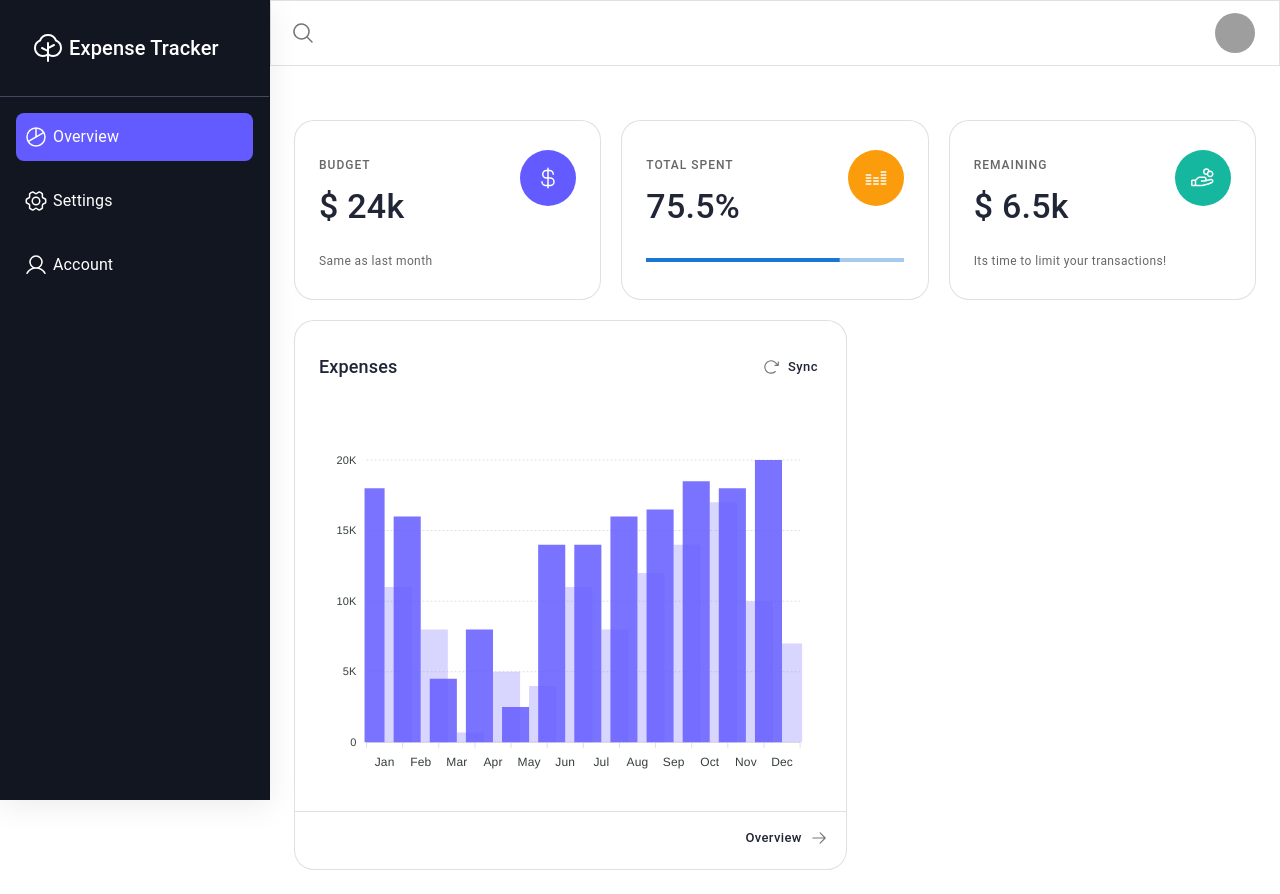
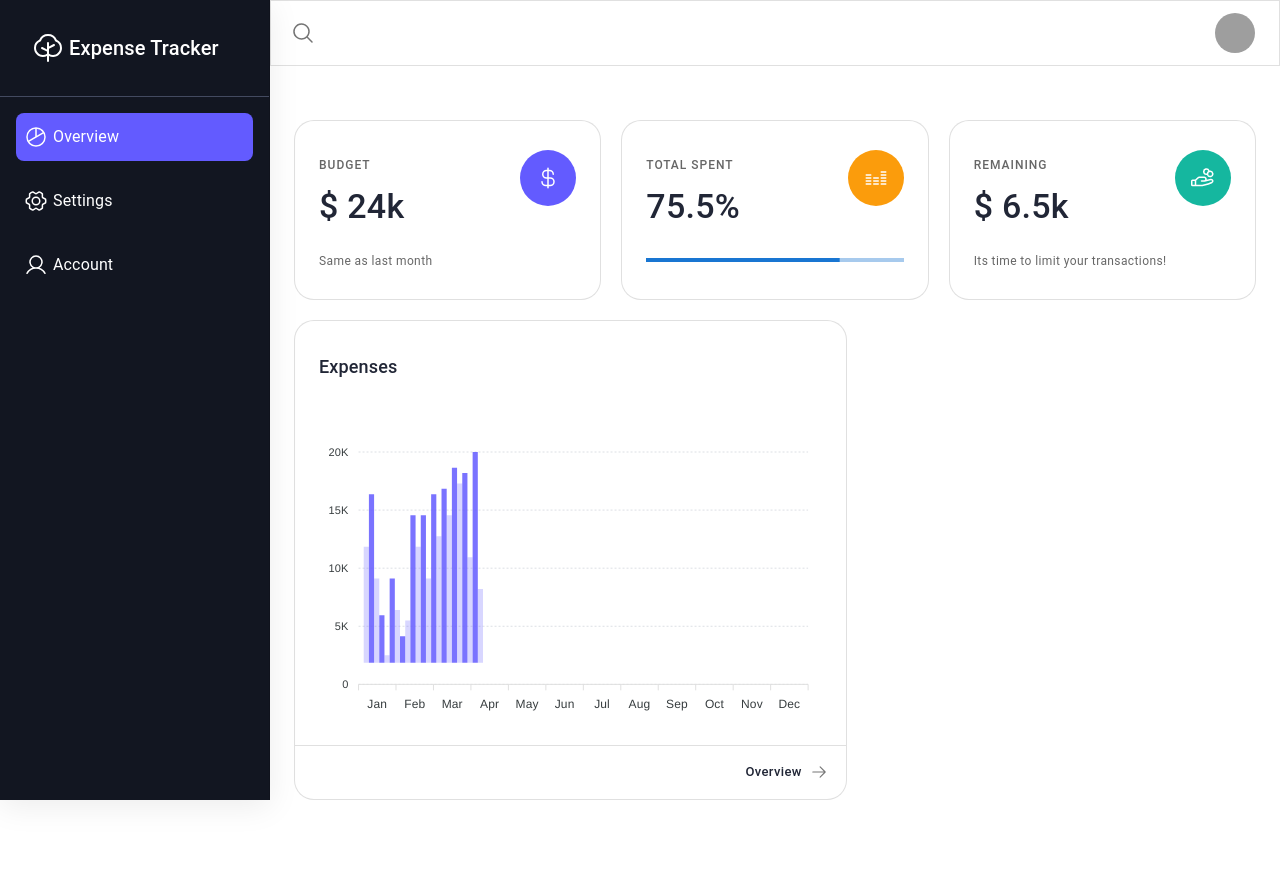
Before and after one commit to aniketl-ncompass/my-expense-tracker, a React (Vite) app: page /dashboard in a window 1280 px wide. After the commit the page ends 824 px from the top, so only its background shows below. Built offline with nearby package versions, Linux system fonts and the light colour scheme; grey boxes are pictures that could not be loaded.

Commit message:
Made few changes to chart

```diff
--- a/package.json
+++ b/package.json
@@ -18,6 +18,7 @@
     "react": "^18.2.0",
     "react-apexcharts": "^1.4.1",
     "react-dom": "^18.2.0",
+    "react-responsive": "^10.0.0",
     "react-router-dom": "^6.23.1"
   },
   "devDependencies": {
--- a/src/components/ExpenseChart/ExpenseChart.tsx
+++ b/src/components/ExpenseChart/ExpenseChart.tsx
@@ -13,38 +13,14 @@ import CardStyles from "../Card/card.module.css";
 import DrawerStyles from "../Drawer/drawer.module.css";
 import ExpenseChartStyles from "./expenseChart.module.css";
 import { ArrowClockwise, ArrowRight } from "@phosphor-icons/react";
+import { useMediaQuery } from "react-responsive";
+import { useState } from "react";
 
-function ExpenseChart() {
-  return (
-    <Grid2 xs={12} lg={7}>
-      <Card
-        variant="outlined"
-        className={`${CardStyles["mui-card"]} ${ExpenseChartStyles["mui-expense-card"]}`}
-      >
-        <CardHeader
-          title={
-            <Typography variant="h6" fontWeight="medium" fontSize="1.125rem">
-              Expenses
-            </Typography>
-          }
-          action={
-            <Button
-              startIcon={
-                <ArrowClockwise className={DrawerStyles["action-active"]} />
-              }
-              size="small"
-              className={ExpenseChartStyles["mui-card-action-button"]}
-            >
-              Sync
-            </Button>
-          }
-          className={ExpenseChartStyles["mui-card-header"]}
-        />
-        <CardContent className={ExpenseChartStyles["mui-card-content"]}>
-          <Chart
-            options={{
+const ApexCharInit: Record<string, any> = {
   chart: {
-                id: "basic-bar",
+    id: "apex-chart",
+    width: "100%",
+    stacked: false,
     toolbar: { show: false },
   },
   grid: {
@@ -76,17 +52,70 @@ function ExpenseChart() {
   yaxis: {
     show: true,
     labels: {
-                  formatter: function (val) {
+      formatter: function (val: number) {
         return val >= 1000 ? val / 1000 + "K" : val.toString();
       },
     },
   },
   plotOptions: {
     bar: {
-                  columnWidth: "150%",
+      columnWidth: "100%",
     },
   },
-            }}
+};
+
+function ExpenseChart() {
+  const isMobile = useMediaQuery({ maxWidth: 767 });
+  const [chartOptions, setChartOptions] = useState(ApexCharInit);
+
+  const handleSyncClick = () => {
+    setChartOptions((prevOptions) => ({
+      ...prevOptions,
+      chart: {
+        ...prevOptions.chart,
+        selection: {
+          enabled: false,
+        },
+      },
+    }));
+  };
+
+  return (
+    <Grid2 xs={12} lg={7}>
+      <Card
+        variant="outlined"
+        className={`${CardStyles["mui-card"]} ${ExpenseChartStyles["mui-expense-card"]}`}
+      >
+        <CardHeader
+          title={
+            <Typography variant="h6" fontWeight="medium" fontSize="1.125rem">
+              Expenses
+            </Typography>
+          }
+          action={
+            <>
+              {isMobile && (
+                <Button
+                  startIcon={
+                    <ArrowClockwise className={DrawerStyles["action-active"]} />
+                  }
+                  size="small"
+                  className={ExpenseChartStyles["mui-card-action-button"]}
+                  onClick={handleSyncClick}
+                >
+                  Sync
+                </Button>
+              )}
+            </>
+          }
+          className={ExpenseChartStyles["mui-card-header"]}
+        />
+        <CardContent
+          className={ExpenseChartStyles["mui-card-content"]}
+          sx={{ padding: { md: "24px 16px 8px!important" } }}
+        >
+          <Chart
+            options={chartOptions}
             series={[
               {
                 name: "This year",
@@ -104,9 +133,8 @@ function ExpenseChart() {
                 ],
               },
             ]}
-            type="bar"
-            width="100%"
-            height="350px"
+            type={isMobile ? "line" : "bar"}
+            height="300px"
           />
         </CardContent>
         <Divider />
--- a/src/components/ExpenseChart/expenseChart.module.css
+++ b/src/components/ExpenseChart/expenseChart.module.css
@@ -1,5 +1,6 @@
 .mui-expense-card {
-  min-height: 550px !important;
+  min-height: 400px !important;
+  max-height: 500px !important;
   height: fit-content !important;
 }
 .mui-card-header,
@@ -8,6 +9,7 @@
   color: var(--palette-neutral-900) !important;
 }
 .mui-card-content {
+  padding: 24px 8px 8px !important;
   font-weight: 400;
   font-size: 11px;
 }
```
Lines whose indentation alone changed are shown as unchanged.
